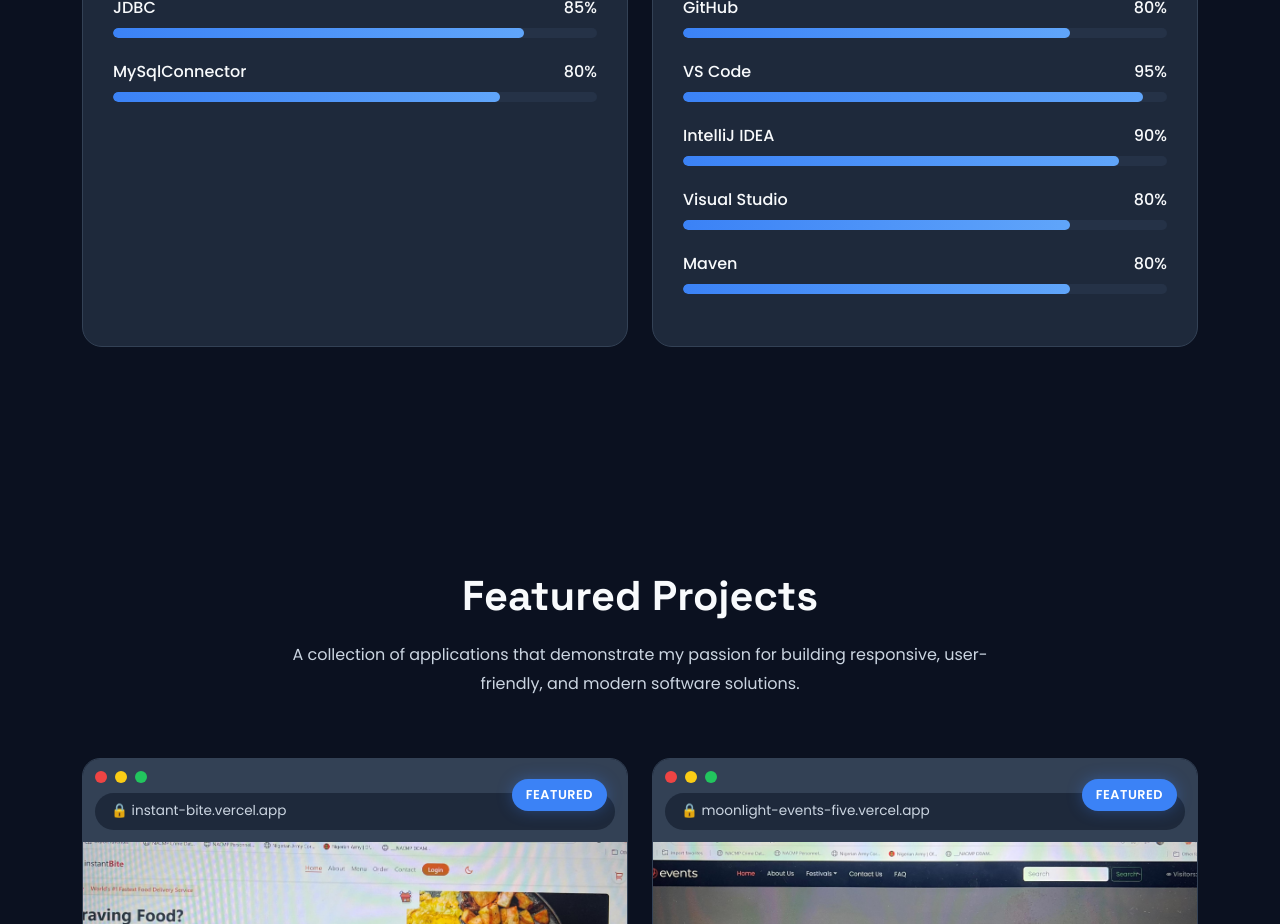
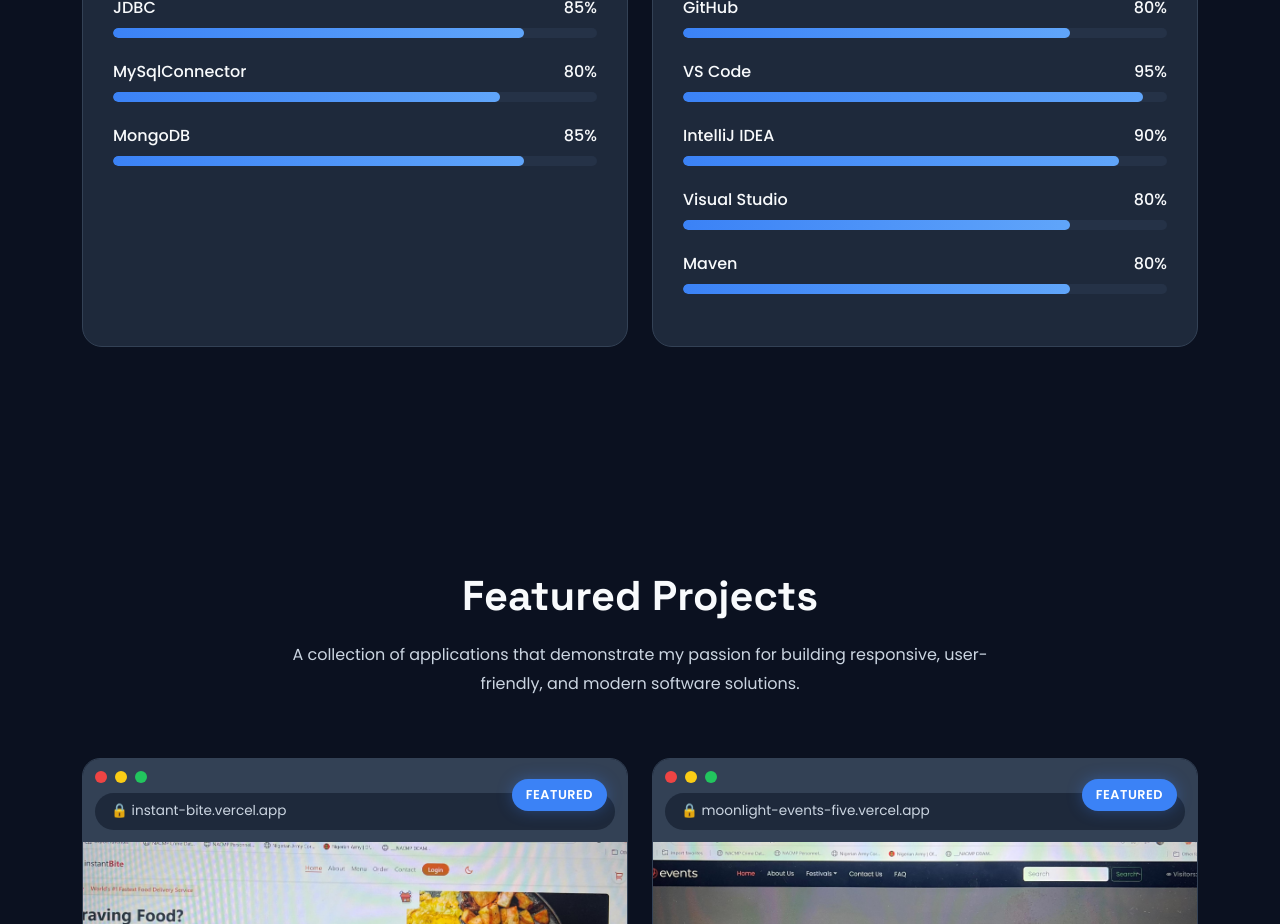
Before and after one commit to vincentlawrencesnr/vincent-portfolio, a React (Vite) app: page / in a window 1280 px wide. Shown: the part 5200-6124 px from the top of the page. Built offline with nearby package versions, Linux system fonts and the light colour scheme.

Commit message:
Update Skill Component

```diff
--- a/src/components/Skills/Skills.jsx
+++ b/src/components/Skills/Skills.jsx
@@ -30,7 +30,8 @@ const skillCategories = [
         skills: [
             { name: "MySQL", level: 85 },
             { name: "JDBC", level: 85 },
-            { name: "MySqlConnector", level: 80 }
+            { name: "MySqlConnector", level: 80 },
+            { name: "MongoDB", level: 85 }
         ]
     },
 
```
